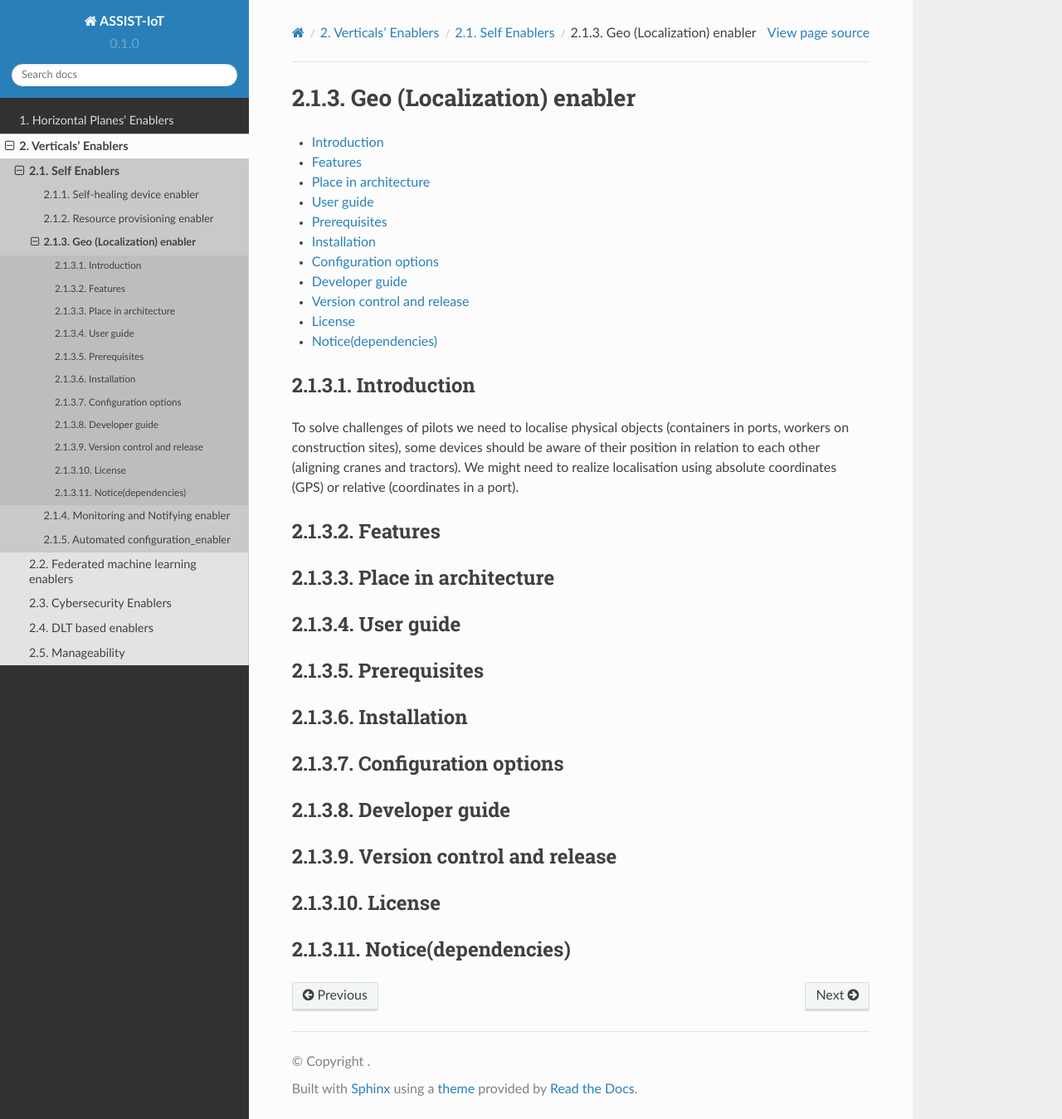
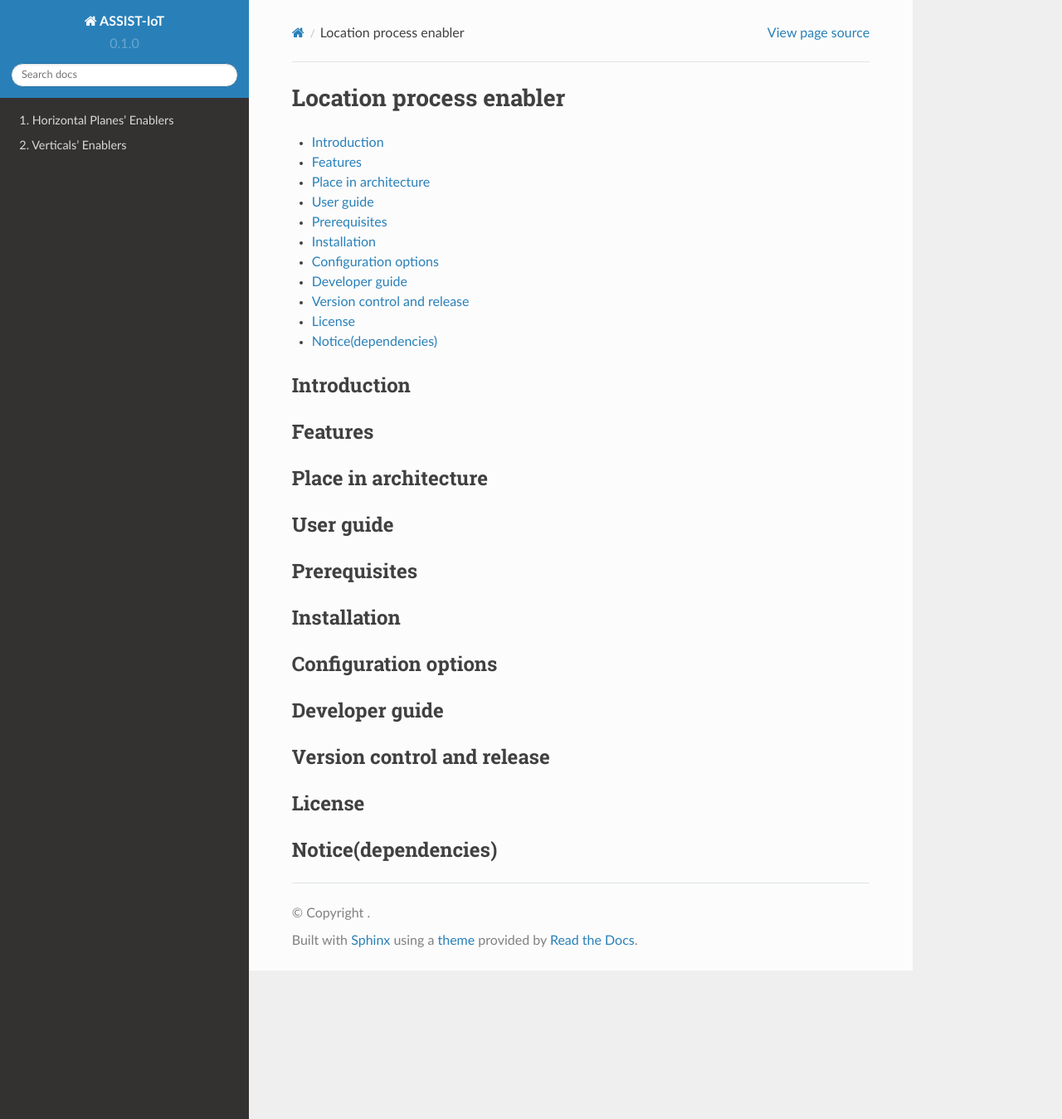
Before and after one commit to assist-iot/assist-iot-documentation, a Sphinx documentation site: the page built from docs/source/verticals/self/location_process.rst, in a window 1280 px wide and 1349 px high. Shown: the whole window at 83% size. Built offline with Sphinx 7.4.7 and the Read the Docs theme 2.0.0, drawn with Linux system fonts in a browser that asks for light colours; pages that are not in the unit, such as notebooks, are missing from menus.

Commit message:
geo location enabler update

```diff
--- a/docs/source/verticals/self/index.rst
+++ b/docs/source/verticals/self/index.rst
@@ -7,6 +7,7 @@
 
     self_healing_device_enabler.rst
     resource_provisioning_enabler.rst
-    geo_localization_enabler.rst
+    location_tracking_enabler.rst
+    location_process_enabler.rst
     monitoring_and_notifying_enabler.rst
     automated_configuration_enabler.rst
--- a/docs/source/verticals/self/geo_localization_enabler.rst
+++ b/docs/source/verticals/self/location_process.rst
@@ -1,7 +1,7 @@
-.. _Geo (Localization) enabler:
+.. _Location process enabler:
 
 ##########################
-Geo (Localization) enabler
+Location process enabler
 ##########################
 
 .. contents::
@@ -11,7 +11,6 @@
 ***************
 Introduction
 ***************
-To solve challenges of pilots we need to localise physical objects (containers in ports, workers on construction sites), some devices should be aware of their position in relation to each other (aligning cranes and tractors). We might need to realize localisation using absolute coordinates (GPS) or relative (coordinates in a port).
 
 ***************
 Features
```
Also changed, not shown: docs/source/verticals/self/location_tracking_enabler.rst (added, +53 -0 lines).
